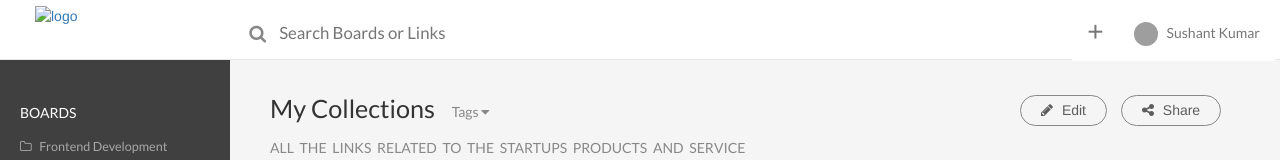
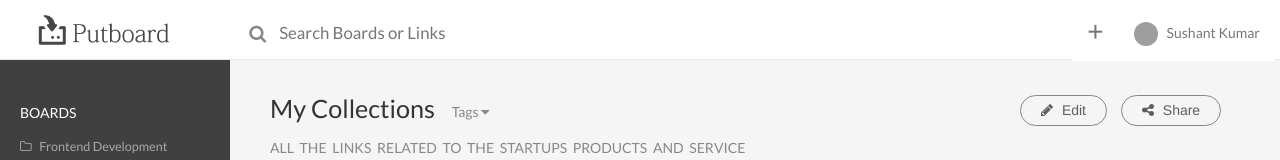
Before and after one commit to sushant-kumar17/Template, a plain HTML site: page index.html in a window 1280 px wide. Shown: the top 160 px of the page. Drawn offline with Linux system fonts and the light colour scheme; grey boxes are pictures that could not be loaded.

Commit message:
Added the logo image

```diff
--- a/css/home.css
+++ b/css/home.css
@@ -220,6 +220,10 @@
 	    padding: 5px 20px;
 	    margin-bottom: 0;
 	    background: #fff;
+	}
+	.logo {
+		height:40px;
+		padding-top:10px;
 	}
 	.search-box {
 		padding-top:10px;
--- a/index.html
+++ b/index.html
@@ -91,7 +91,7 @@
     <nav class="navbar navbar-default navbar navbar-home navbar-fixed-top header topnav" role="navigation">
         <div class="navbar-header col-md-8 col-sm-8 col-xs-12">
             <a href="#" class="navbar-brand topnav toggle-nav hidden-lg hidden-md" id="big-sexy"><i class="fa fa-bars"></i></a>
-            <a class="#" href="#"> <img src="img/logo_w.png" alt="logo"></a>
+            <a class="#" href="#"> <img src="img/logo_w.png" class="logo" alt="Putboard logo"></a>
             <div class="search-box pull-right col-md-9 col-sm-6 col-xs-4">
 		            <form>
 		            	<i class="fa fa-search icon-search" aria-hidden="true"></i>
```
Also changed, not shown: img/logo_w.png (added).
